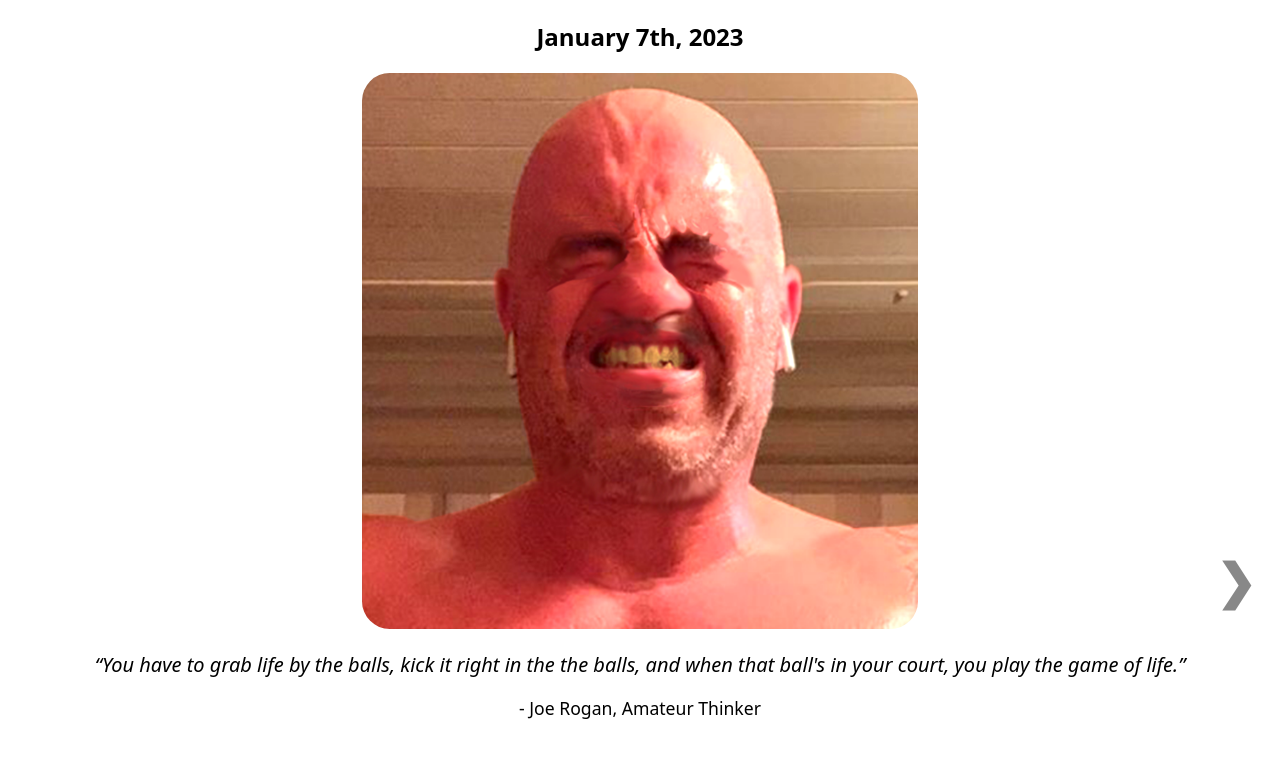
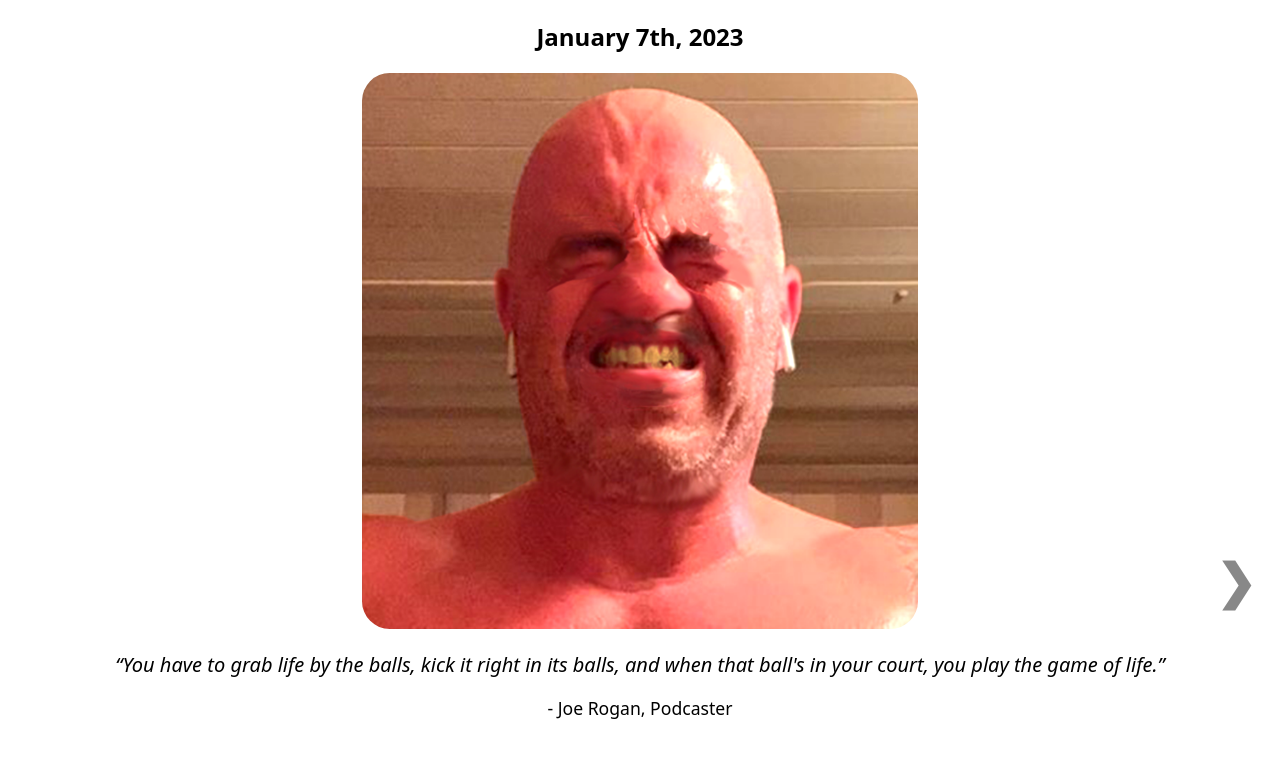
Before and after one commit to coolquotesdaily/coolquotesdaily, a plain HTML site: page index.html in a window 1280 px wide. Drawn offline with Linux system fonts and the light colour scheme.

Commit message:
Add files via upload

```diff
--- a/index.html
+++ b/index.html
@@ -32,8 +32,8 @@
           <a class="next" onclick="plusSlides(1)">&#10095;</a>
         </div>
         <br>
-        <q>You have to grab life by the balls, kick it right in the the balls, and when that ball's in your court, you play the game of life.</q>
-        <p class="author">- Joe Rogan, Amateur Thinker</p>
+        <q>You have to grab life by the balls, kick it right in its balls, and when that ball's in your court, you play the game of life.</q>
+        <p class="author">- Joe Rogan, Podcaster</p>
       </div>
 
       <div class="mySlides fade">
```
